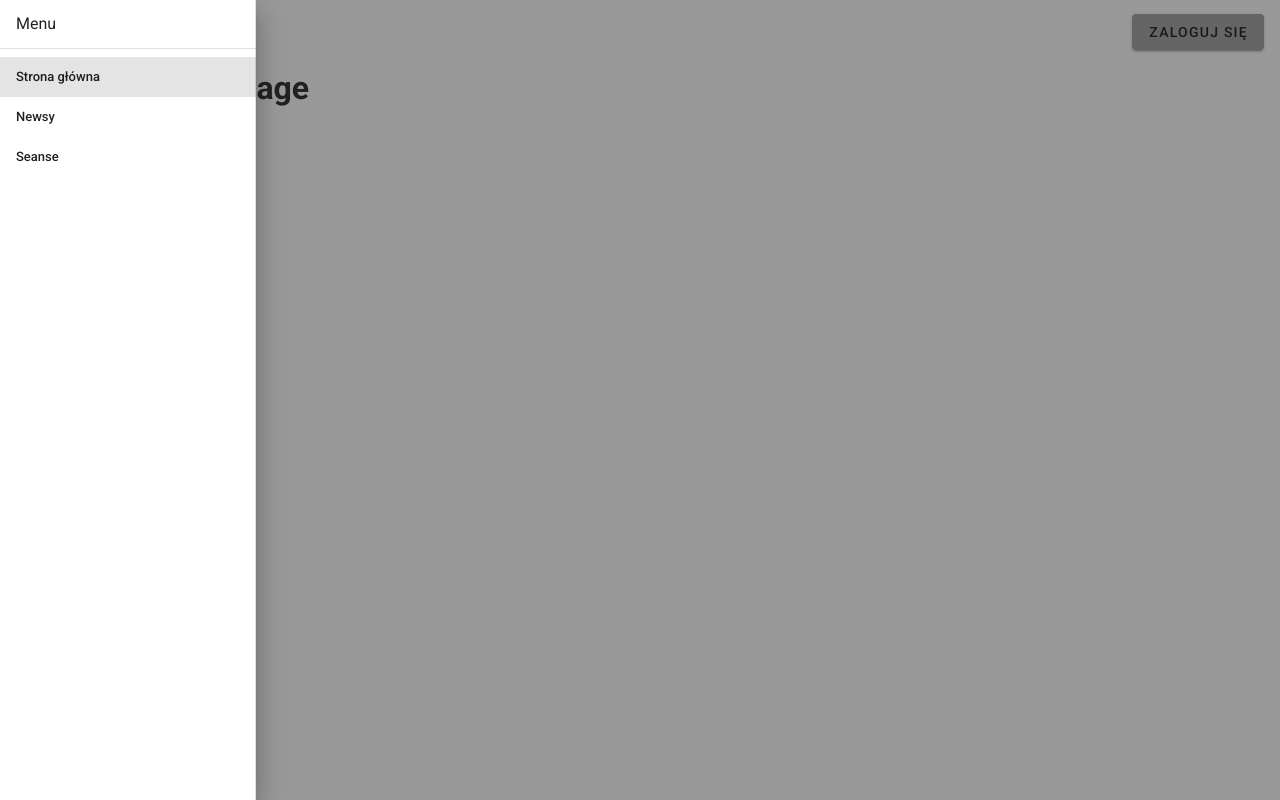
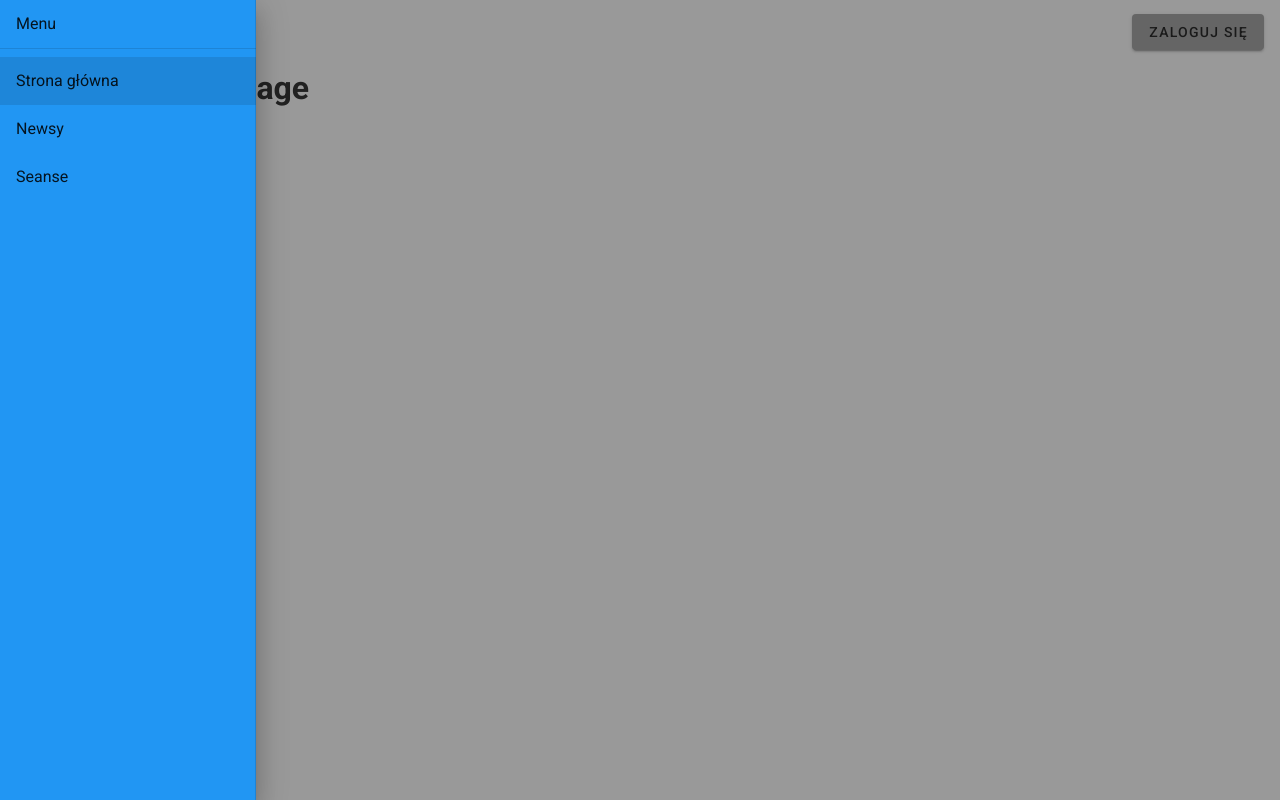
Before and after one commit to Kino-projekt/web, a Vue app: page / in a window 1280 px wide. Both pictures are taken after a click on the button 28 px from the left and 32 px from the top of the page. Built offline with nearby package versions, Linux system fonts and the light colour scheme.

Commit message:
routes update

```diff
--- a/src/components/Navbar.vue
+++ b/src/components/Navbar.vue
@@ -18,6 +18,7 @@
       v-model="drawer"
       absolute
       temporary
+      class="blue"
     >
       <v-list-item>
 
@@ -29,7 +30,7 @@
 
       <v-divider></v-divider>
 
-      <v-list dense>
+      <v-list >
 
         <v-list-item
           v-for="link in links"
```
